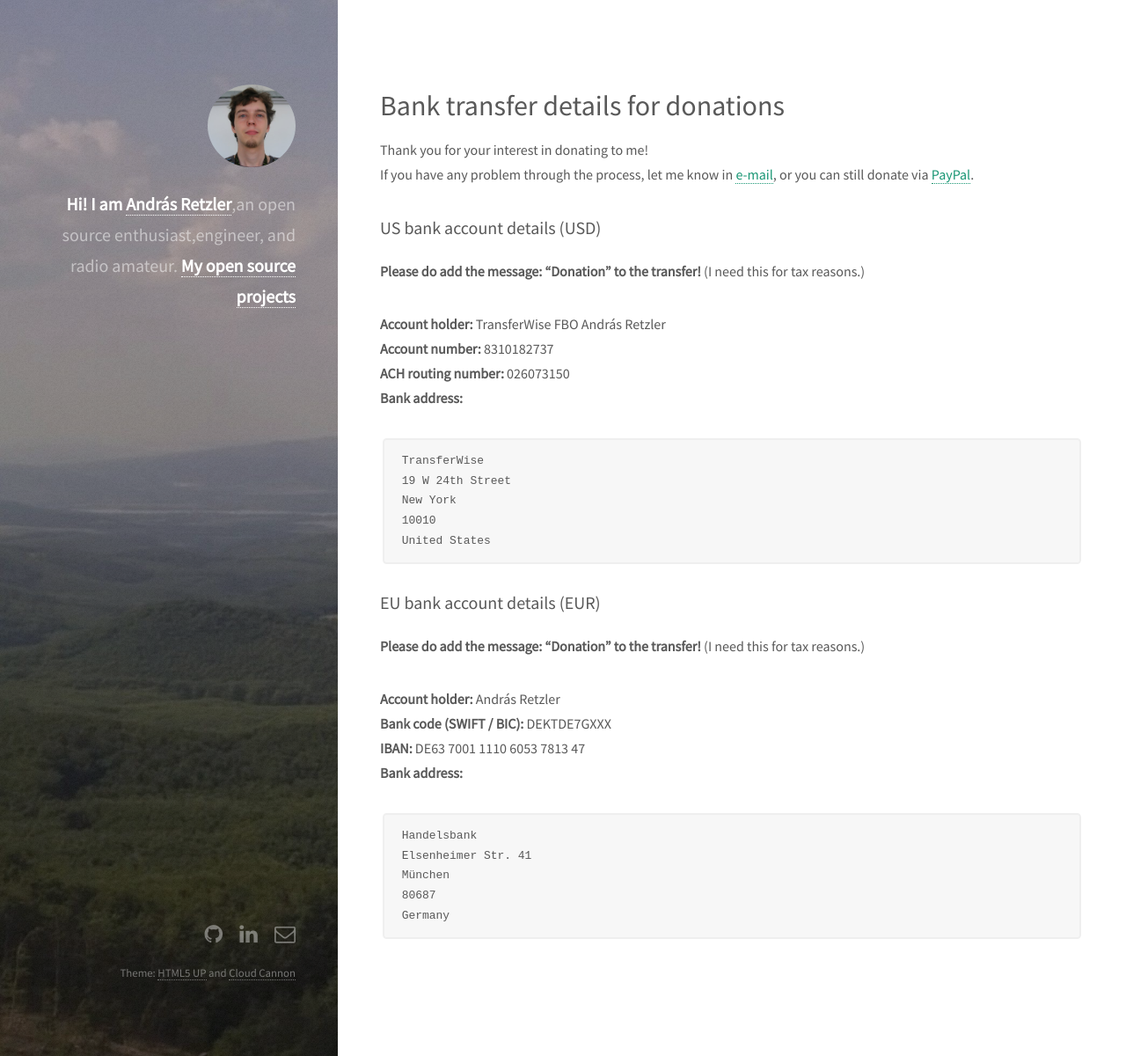
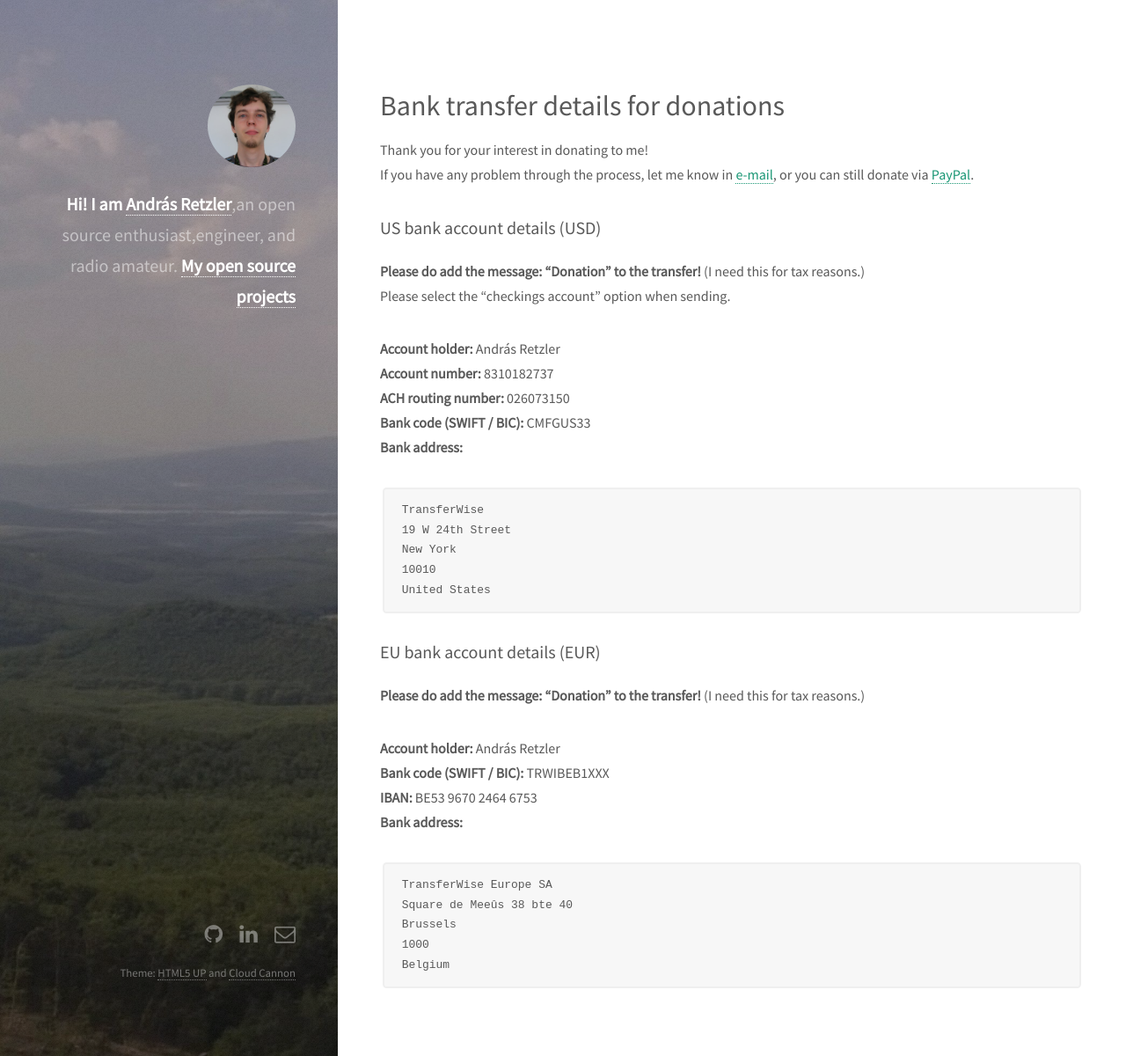
Before and after one commit to ha7ilm/ha7ilm.github.io, a Jekyll site: the page built from supporttransfer.md, in a window 1280 px wide and 1200 px high. Shown: the whole window at 88% size. Built offline with Jekyll 4.4.1, drawn with Linux system fonts in a browser that asks for light colours.

Commit message:
other changes

````diff
--- a/supporttransfer.md
+++ b/supporttransfer.md
@@ -9,10 +9,12 @@ If you have any problem through the process, let me know in <a class="sdrhu-m-de
 ### US bank account details (USD)
 
 **Please do add the message: "Donation" to the transfer!** (I need this for tax reasons.)
+Please select the "checkings account" option when sending.
 
-**Account holder:** TransferWise FBO András Retzler
+**Account holder:** András Retzler
 **Account number:** 8310182737
 **ACH routing number:** 026073150
+**Bank code (SWIFT / BIC):** CMFGUS33
 **Bank address:**
 
 ```
@@ -27,15 +29,17 @@ United States
 
 **Please do add the message: "Donation" to the transfer!** (I need this for tax reasons.)
 
+
+
 **Account holder:** András Retzler
-**Bank code (SWIFT / BIC):** DEKTDE7GXXX
-**IBAN:** DE63 7001 1110 6053 7813 47
+**Bank code (SWIFT / BIC):** TRWIBEB1XXX
+**IBAN:** BE53 9670 2464 6753
 **Bank address:**
 
 ```
-Handelsbank
-Elsenheimer Str. 41
-München
-80687
-Germany
+TransferWise Europe SA
+Square de Meeûs 38 bte 40
+Brussels
+1000
+Belgium
 ```
````
Also changed, not shown: about.md (+0 -1 lines).
